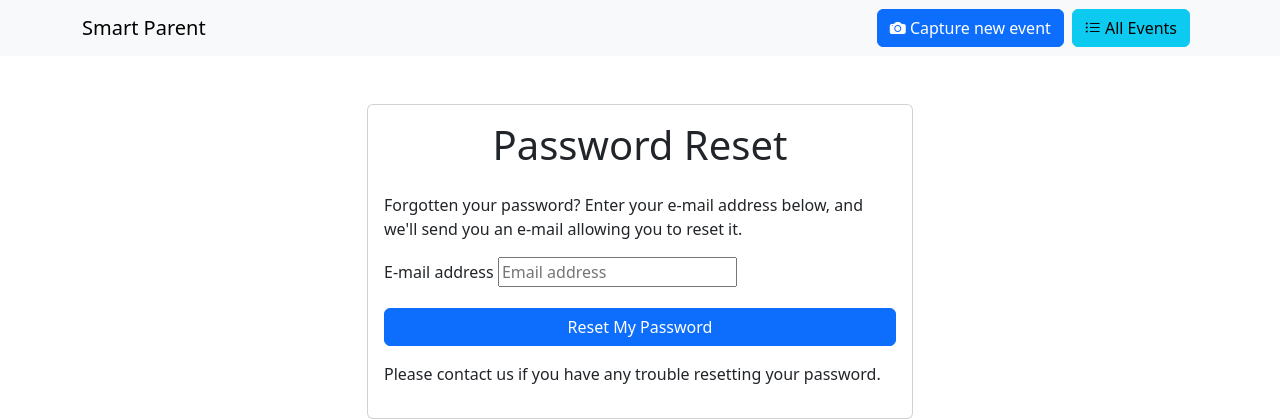
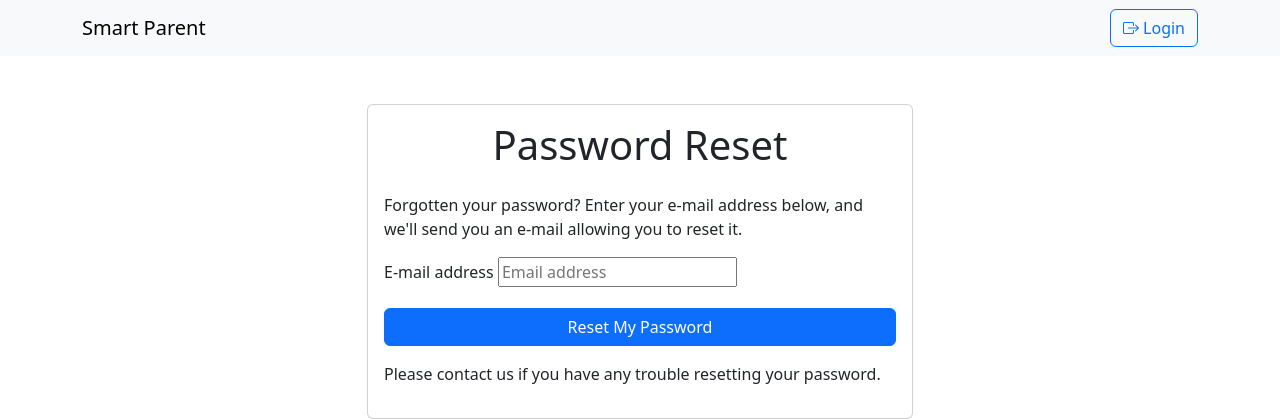
Before and after one commit to prodeveloper/smart-parent, a Django app: page /accounts/password/reset/ in a window 1280 px wide. Shown: the top 420 px of the page. Run offline with Django 5.2, Linux system fonts and the light colour scheme; parts of the project's set-up code (start-up, migrations or seed data) failed here and were passed over; some libraries are stand-ins or nearby versions.

Commit message:
hid unnecessary buttons when logged out

```diff
--- a/smartparent/capture/templates/layouts/base.html
+++ b/smartparent/capture/templates/layouts/base.html
@@ -19,15 +19,20 @@
                 <ul class="navbar-nav me-auto mb-2 mb-lg-0">
                     <!-- ... existing navigation items ... -->
                 </ul>
+                {% if user.is_authenticated %}
                 <div class="d-flex">
+
                     <a href="{% url 'capture:index' %}" class="btn btn-primary me-2"><i class="bi bi-camera-fill"></i> Capture new event</a>
                     <a href="{% url 'capture:event_list' %}" class="btn btn-info me-2"><i class="bi bi-list-ul"></i> All Events</a>
                     {% if user.is_staff %}
                         <a href="{% url 'admin:index' %}" class="btn btn-secondary me-2"><i class="bi bi-gear-fill"></i> Admin</a>
                     {% endif %}
                 </div>
-                {% if user.is_authenticated %}
+
                     <a href="{% url 'account_logout' %}" class="btn btn-outline-danger ms-2"><i class="bi bi-box-arrow-right"></i> Logout</a>
+                {% endif %}
+                {% if not user.is_authenticated %}
+                    <a href="{% url 'account_login' %}" class="btn btn-outline-primary ms-2"><i class="bi bi-box-arrow-right"></i> Login</a>
                 {% endif %}
             </div>
         </div>
```
